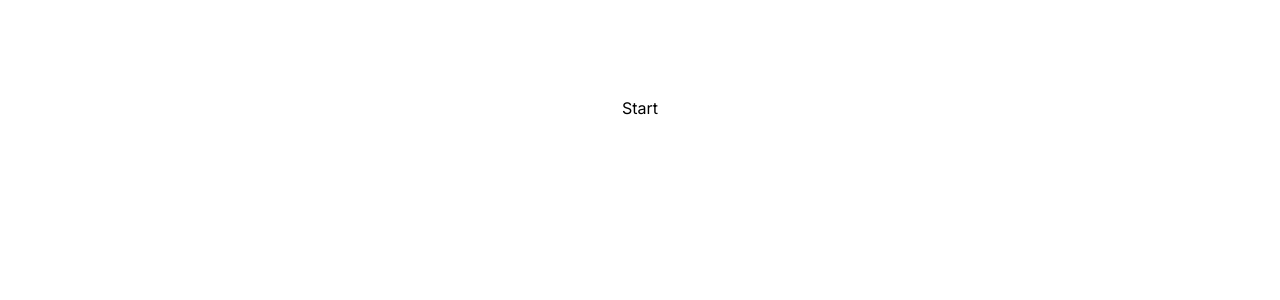
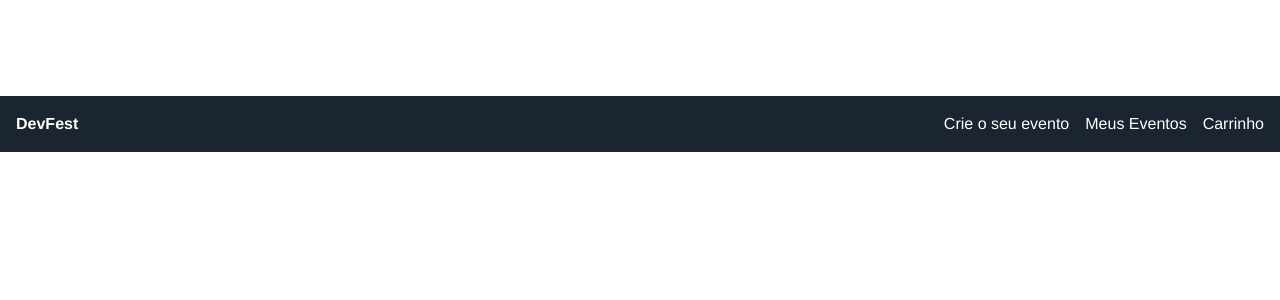
Before and after one commit to vitoriacst/Desafio_front, a Next.js app in the folder app/: page / in a window 1280 px wide. Shown: the top 300 px of the page. Built offline with nearby package versions, Linux system fonts and the light colour scheme.

Commit message:
perf: :zap: configurando o redux no projeto

```diff
--- a/app/src/pages/index.tsx
+++ b/app/src/pages/index.tsx
@@ -1,13 +1,20 @@
+import Header from "@/components/Header";
+import store from "@/redux/store";
 import { Inter } from "next/font/google";
+import { Provider } from 'react-redux';
+
 
 const inter = Inter({ subsets: ["latin"] });
 
 export default function Home() {
+
   return (
+    <Provider store={store}>
     <main
       className={`flex min-h-screen flex-col items-center justify-between p-24 ${inter.className}`}
     >
-    Start
+    <Header/>
     </main>
+    </Provider>
   );
 }
--- /dev/null
+++ b/app/src/redux/reducers/EventsSlice.ts
@@ -0,0 +1,22 @@
+import { createSlice, PayloadAction } from "@reduxjs/toolkit";
+
+interface EventsState {
+  value: string;
+}
+
+const initialState: EventsState = {
+  value: ''
+};
+
+const eventsSlice = createSlice({
+  name: 'event',
+  initialState,
+  reducers: {
+    events: (state, action: PayloadAction<string>) => {
+      state.value = action.payload;
+    }
+  }
+});
+
+export const { events } = eventsSlice.actions;
+export default eventsSlice.reducer;
--- /dev/null
+++ b/app/src/redux/reducers/index.ts
@@ -0,0 +1,10 @@
+import { combineReducers } from "@reduxjs/toolkit";
+import EventsSlice from "./EventsSlice";
+
+const rootReducer = combineReducers({
+  EventsSlice
+})
+
+export type RootState = ReturnType<typeof rootReducer>
+
+export default rootReducer
--- /dev/null
+++ b/app/src/redux/store.ts
@@ -0,0 +1,8 @@
+import { configureStore } from "@reduxjs/toolkit";
+import rootReducer from './reducers/index';
+
+const store = configureStore({
+  reducer: rootReducer
+})
+
+export default store
```
Also changed, not shown: app/src/redux/actions/events.ts (added, +12 -0 lines).
